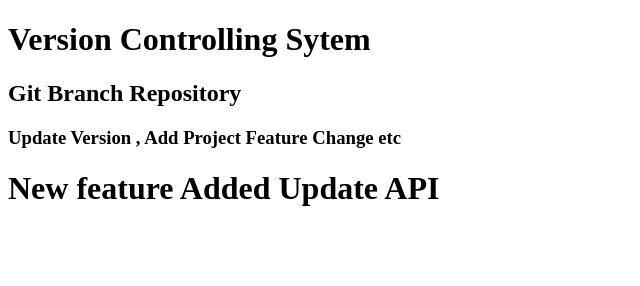
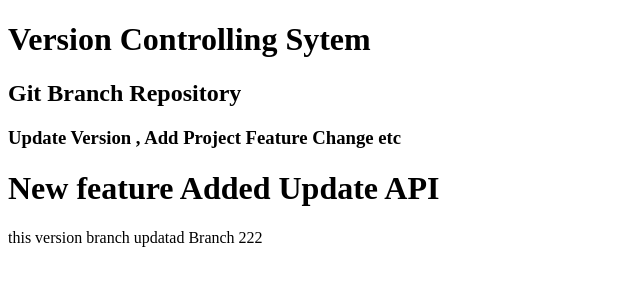
Before and after one commit to czmahi/git-branch, a plain HTML site: page index.html in a window 1280 px wide. Shown: the whole page, without its empty margins (0-640 px from the left). Drawn offline with Linux system fonts and the light colour scheme.

Commit message:
This version lastes Fix updated bug

```diff
--- a/index.html
+++ b/index.html
@@ -11,6 +11,7 @@
     <h2>Git Branch Repository</h2>
     <h3>Update Version , Add Project Feature Change etc</h3>
     <h1>New feature Added Update API</h1>
+    <span>this version branch updatad Branch 222</span>
 
 </body>
 </html>
```
